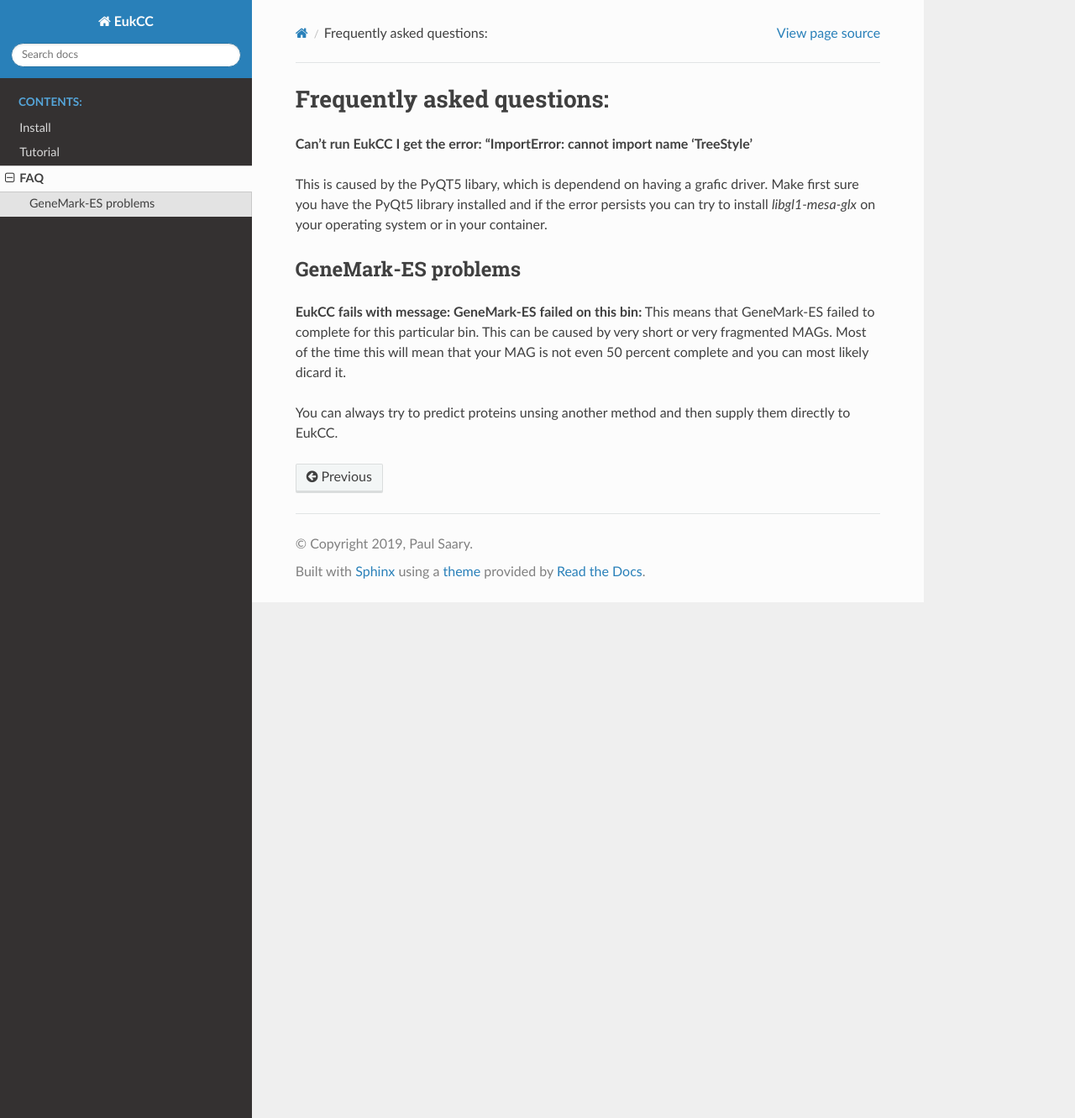
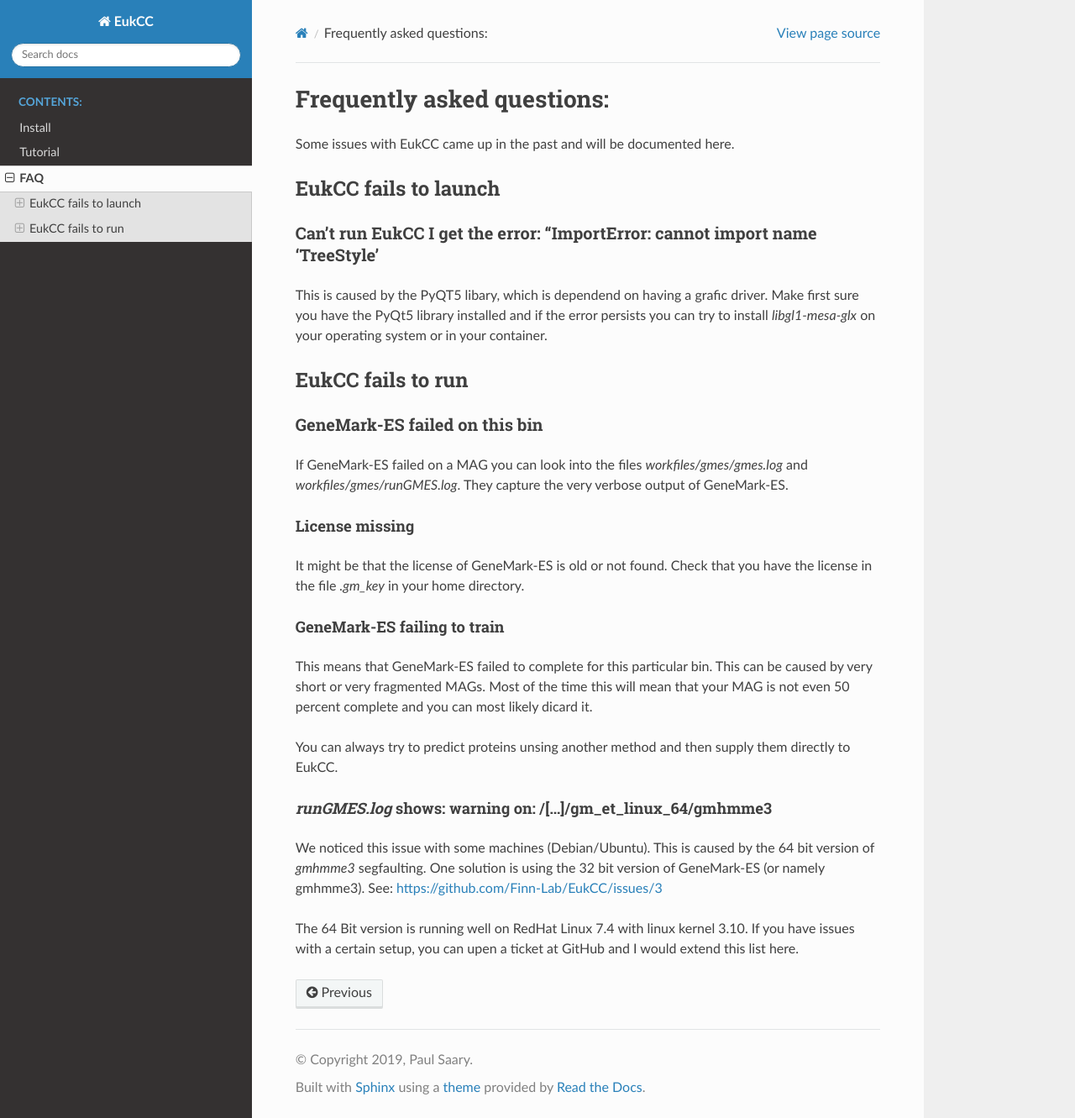
Before and after one commit to EBI-Metagenomics/EukCC, a Sphinx documentation site: the page built from docs/FAQ.rst, in a window 1280 px wide and 1331 px high. Shown: the whole window at 84% size. Built offline with Sphinx 7.4.7 and the Read the Docs theme 2.0.0, drawn with Linux system fonts in a browser that asks for light colours.

Commit message:
update FAQ with new issues

```diff
--- a/docs/FAQ.rst
+++ b/docs/FAQ.rst
@@ -2,18 +2,38 @@
 Frequently asked questions:
 =============================
 
+Some issues with EukCC came up in the past and will be documented here.
 
-**Can't run EukCC I get the error: "ImportError: cannot import name 'TreeStyle'**
+EukCC fails to launch
+============================
+
+Can't run EukCC I get the error: "ImportError: cannot import name 'TreeStyle'
+------------------------------------------------------------------------------------
 
 This is caused by the PyQT5 libary, which is dependend on having a grafic driver.
 Make first sure you have the PyQt5 library installed and if the error persists
 you can try to install `libgl1-mesa-glx` on your operating system or in your
 container.
 
-GeneMark-ES problems
-========================
+EukCC fails to run
+=====================
 
-**EukCC fails with message: GeneMark-ES failed on this bin:**
+
+GeneMark-ES failed on this bin
+----------------------------------------------------------------
+
+If GeneMark-ES failed on a MAG you can look into the files
+`workfiles/gmes/gmes.log` and `workfiles/gmes/runGMES.log`.
+They capture the very verbose output of GeneMark-ES.
+
+License missing
+#########################
+It might be that the license of GeneMark-ES is old or not found. Check that
+you have the license in the file `.gm_key` in your home directory.
+
+
+GeneMark-ES failing to train
+###################################
 This means that GeneMark-ES failed to complete for this particular bin.
 This can be caused by very short or very fragmented MAGs. Most of the time
 this will mean that your MAG is not even 50 percent complete and you can most
@@ -21,3 +41,14 @@
 
 You can always try to predict proteins unsing another method and then supply
 them directly to EukCC.
+
+`runGMES.log` shows: warning on: /[...]/gm_et_linux_64/gmhmme3
+##################################################################
+We noticed this issue with some machines (Debian/Ubuntu). This is caused by the
+64 bit version of `gmhmme3`
+segfaulting. One solution is using the 32 bit version of GeneMark-ES (or namely gmhmme3).
+See: https://github.com/Finn-Lab/EukCC/issues/3
+
+The 64 Bit version is running well on RedHat Linux 7.4 with linux kernel 3.10.
+If you have issues with a certain setup, you can upen a ticket at GitHub and
+I would extend this list here.
```
